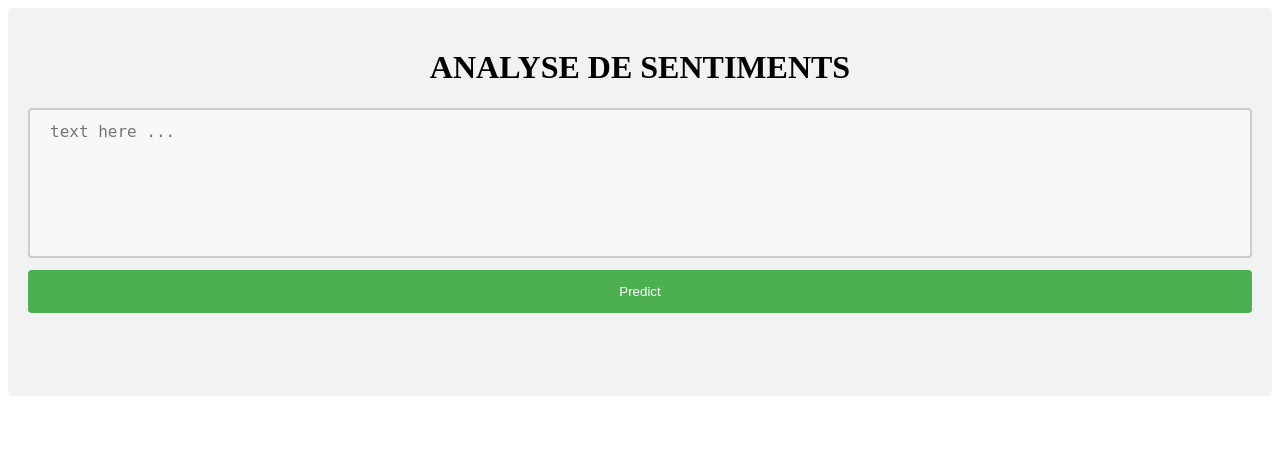
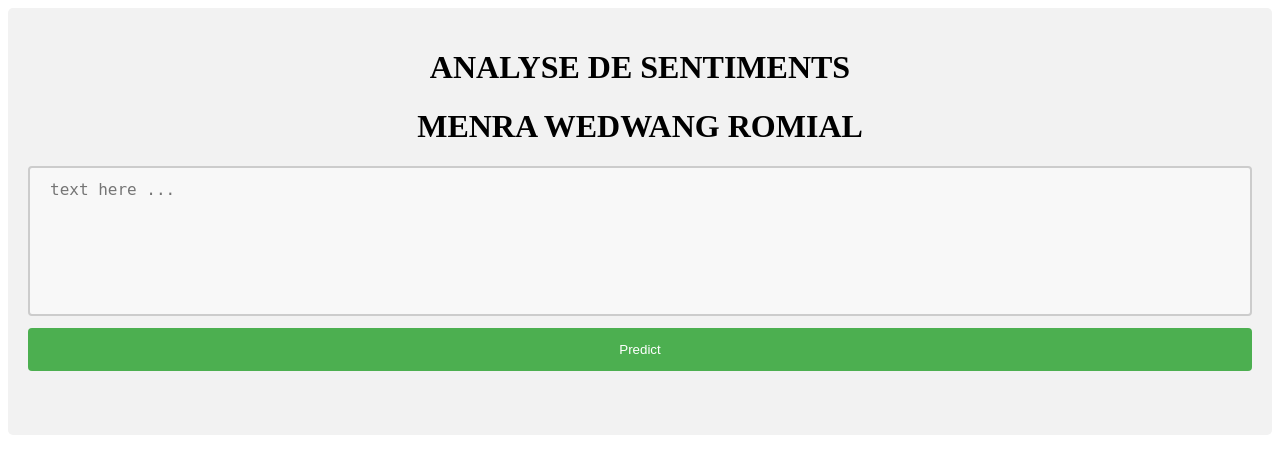
Before and after one commit to menraromial/sentiment-analysis, a Flask app: page / in a window 1280 px wide. Shown: the top 474 px of the page. Run offline with Flask 2, Linux system fonts and the light colour scheme; parts of the project's set-up code (start-up, migrations or seed data) failed here and were passed over.

Commit message:
Update index.html

```diff
--- a/templates/index.html
+++ b/templates/index.html
@@ -50,6 +50,7 @@ h3{
 <body>
  <div class="login">
 	<h1>ANALYSE DE SENTIMENTS</h1>
+  <h1>MENRA WEDWANG ROMIAL</h1>
 
      <!-- Main Input For Receiving Query to our ML -->
     <form action="{{ url_for('predict')}}"method="post">
@@ -61,8 +62,10 @@ h3{
 
    <br>
    <br>
-   <h3>{{ prediction_text }}</h3>
 
+   {% for data in datas %}
+   <h3>{{data}}</h3>
+   {% endfor %}
 
  </div>
 
```
